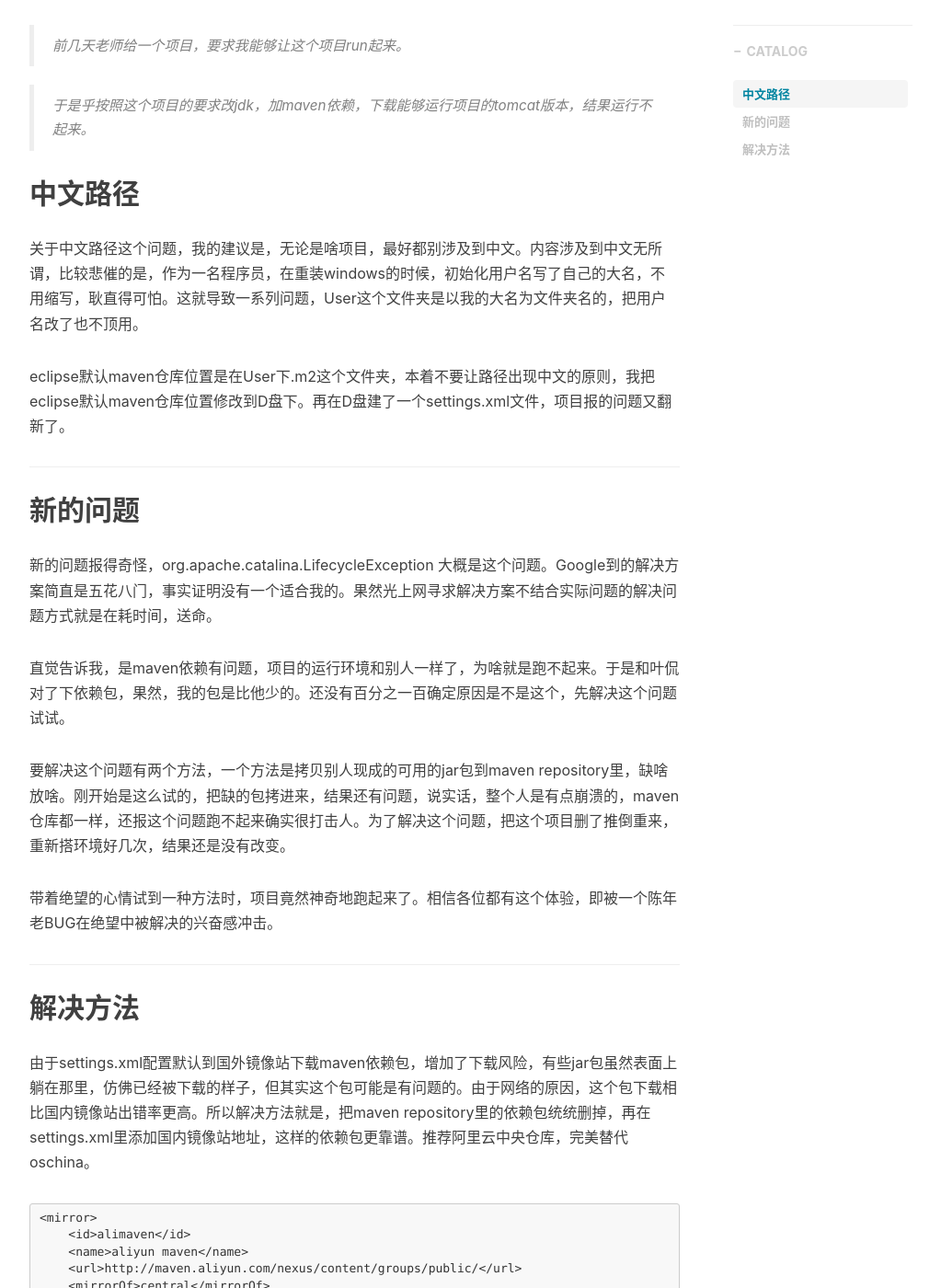
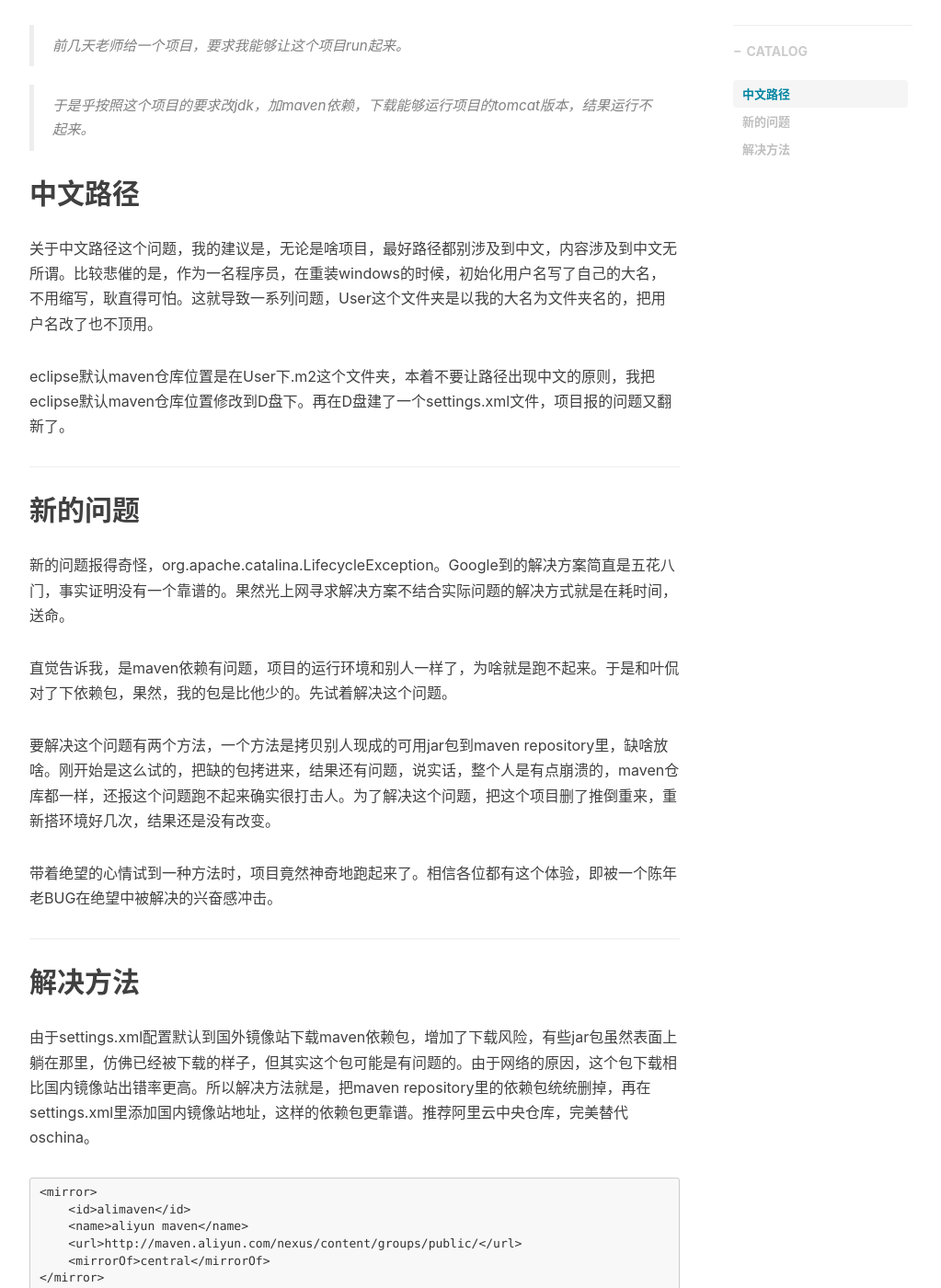
Before and after one commit to scyhssm/scyhssm.github.io, a Jekyll site: the page built from _posts/2017-07-03-init-j2ee-project.markdown, in a window 1280 px wide and 1400 px high, scrolled down 536 px. Shown: the whole window at 92% size, without its empty margins (233-1256 px from the left). Built offline with Jekyll 4.4.1, drawn with Linux system fonts in a browser that asks for light colours; nearby versions of some CDN libraries; comment, search, counter and statistics services are not loaded; some of the changed text lies outside the part shown.

````diff
--- a/_posts/2017-07-03-init-j2ee-project.markdown
+++ b/_posts/2017-07-03-init-j2ee-project.markdown
@@ -20,7 +20,7 @@ tags:
 
 ## 中文路径
 
-关于中文路径这个问题，我的建议是，无论是啥项目，最好都别涉及到中文。内容涉及到中文无所谓，比较悲催的是，作为一名程序员，在重装windows的时候，初始化用户名写了自己的大名，不用缩写，耿直得可怕。这就导致一系列问题，User这个文件夹是以我的大名为文件夹名的，把用户名改了也不顶用。
+关于中文路径这个问题，我的建议是，无论是啥项目，最好路径都别涉及到中文，内容涉及到中文无所谓。比较悲催的是，作为一名程序员，在重装windows的时候，初始化用户名写了自己的大名，不用缩写，耿直得可怕。这就导致一系列问题，User这个文件夹是以我的大名为文件夹名的，把用户名改了也不顶用。
 
 eclipse默认maven仓库位置是在User下.m2这个文件夹，本着不要让路径出现中文的原则，我把eclipse默认maven仓库位置修改到D盘下。再在D盘建了一个settings.xml文件，项目报的问题又翻新了。
 
@@ -30,11 +30,11 @@ eclipse默认maven仓库位置是在User下.m2这个文件夹，本着不要让
 
 ## 新的问题
 
-新的问题报得奇怪，org.apache.catalina.LifecycleException 大概是这个问题。Google到的解决方案简直是五花八门，事实证明没有一个适合我的。果然光上网寻求解决方案不结合实际问题的解决问题方式就是在耗时间，送命。
+新的问题报得奇怪，org.apache.catalina.LifecycleException。Google到的解决方案简直是五花八门，事实证明没有一个靠谱的。果然光上网寻求解决方案不结合实际问题的解决方式就是在耗时间，送命。
 
-直觉告诉我，是maven依赖有问题，项目的运行环境和别人一样了，为啥就是跑不起来。于是和叶侃对了下依赖包，果然，我的包是比他少的。还没有百分之一百确定原因是不是这个，先解决这个问题试试。
+直觉告诉我，是maven依赖有问题，项目的运行环境和别人一样了，为啥就是跑不起来。于是和叶侃对了下依赖包，果然，我的包是比他少的。先试着解决这个问题。
 
-要解决这个问题有两个方法，一个方法是拷贝别人现成的可用的jar包到maven repository里，缺啥放啥。刚开始是这么试的，把缺的包拷进来，结果还有问题，说实话，整个人是有点崩溃的，maven仓库都一样，还报这个问题跑不起来确实很打击人。为了解决这个问题，把这个项目删了推倒重来，重新搭环境好几次，结果还是没有改变。
+要解决这个问题有两个方法，一个方法是拷贝别人现成的可用jar包到maven repository里，缺啥放啥。刚开始是这么试的，把缺的包拷进来，结果还有问题，说实话，整个人是有点崩溃的，maven仓库都一样，还报这个问题跑不起来确实很打击人。为了解决这个问题，把这个项目删了推倒重来，重新搭环境好几次，结果还是没有改变。
 
 带着绝望的心情试到一种方法时，项目竟然神奇地跑起来了。相信各位都有这个体验，即被一个陈年老BUG在绝望中被解决的兴奋感冲击。
 
@@ -53,4 +53,4 @@ eclipse默认maven仓库位置是在User下.m2这个文件夹，本着不要让
     <mirrorOf>central</mirrorOf>
 </mirror>
 ```
-想了想为什么第一种解决方法不成功，因为只把缺少的包拷过来了。部分jar包可能看着是下载下来，其实是不完整的。假如说当时把所有的依赖包都删了，相当于把别人仓库复制过来，估计也可行，但是没想到这一方面，所以花了许久的时间解决maven repository的问题。
+想了想为什么第一种解决方法不成功，因为只把缺少的包拷过来了。部分jar包可能看着是下载下来，其实是不完整的。假如说当时把所有的依赖包都删了，相当于把别人仓库复制过来，估计也可行，但是没想到这一方面，所以花了很久时间解决maven repository的问题。
--- a/_posts/2017-09-13-hello-world.markdown
+++ b/_posts/2017-09-13-hello-world.markdown
@@ -15,7 +15,7 @@ tags:
 
 ## 前言
 
-Scyhssm的博客开通啦，为了记录生活和学习。
+scyhssm的博客开通啦，用来记录生活和学习。
 
 坚持理想，保留一颗赤子之心。
 
--- a/_posts/2017-09-14-language-feature.markdown
+++ b/_posts/2017-09-14-language-feature.markdown
@@ -10,7 +10,7 @@ tags:
     - 笔记
 ---
 
->目前开发社区里的语言种类繁多，除了使用了解特性外，写个笔记不失为好方法。
+>目前开发社区里的语言种类繁多，除了通过使用语言了解特性外，写笔记不失为好方法。
 
 
 ## 以下
--- a/_posts/2017-09-15-start-school.markdown
+++ b/_posts/2017-09-15-start-school.markdown
@@ -15,7 +15,7 @@ tags:
 
 ## 焦虑
 
-人会对自己无法掌握的东西充满焦虑，比如说古人迷信，拜武圣、龙王爷，祈祷生活顺风顺水。在我考研初试和复试前，纵使平时再如何坚定无神论，也难免对未卜的前途感到迷惘，上微博转发锦鲤。
+人会对自己无法掌握的东西心存焦虑，比如说古人迷信，拜武圣、龙王爷，祈祷生活顺风顺水。在我考研初试和复试前，纵使平时再如何坚定无神论，也难免对未卜的前途感到迷惘，上微博转发锦鲤。
 
 前段时间整个人像是要得忧郁症，所幸自我开导摆脱了那个坏心情。起因是感觉自己的奋斗失去了意义，前所认为的，奋斗过上好的生活，便是作为年轻人的头等大事。回家看到年迈的父母，怕父母变老，怕我自己变老。以前在本科没有想那么多，好像我会一辈子年轻，现在才明白生命是一场轮回，在这个轮回里，我们永远无法回避的两件事便是生和死。每天我们都向老，向死更近一步。
 
````
Also changed, not shown: other parts of _posts/2017-07-03-init-j2ee-project.markdown (+2 -2 lines).
